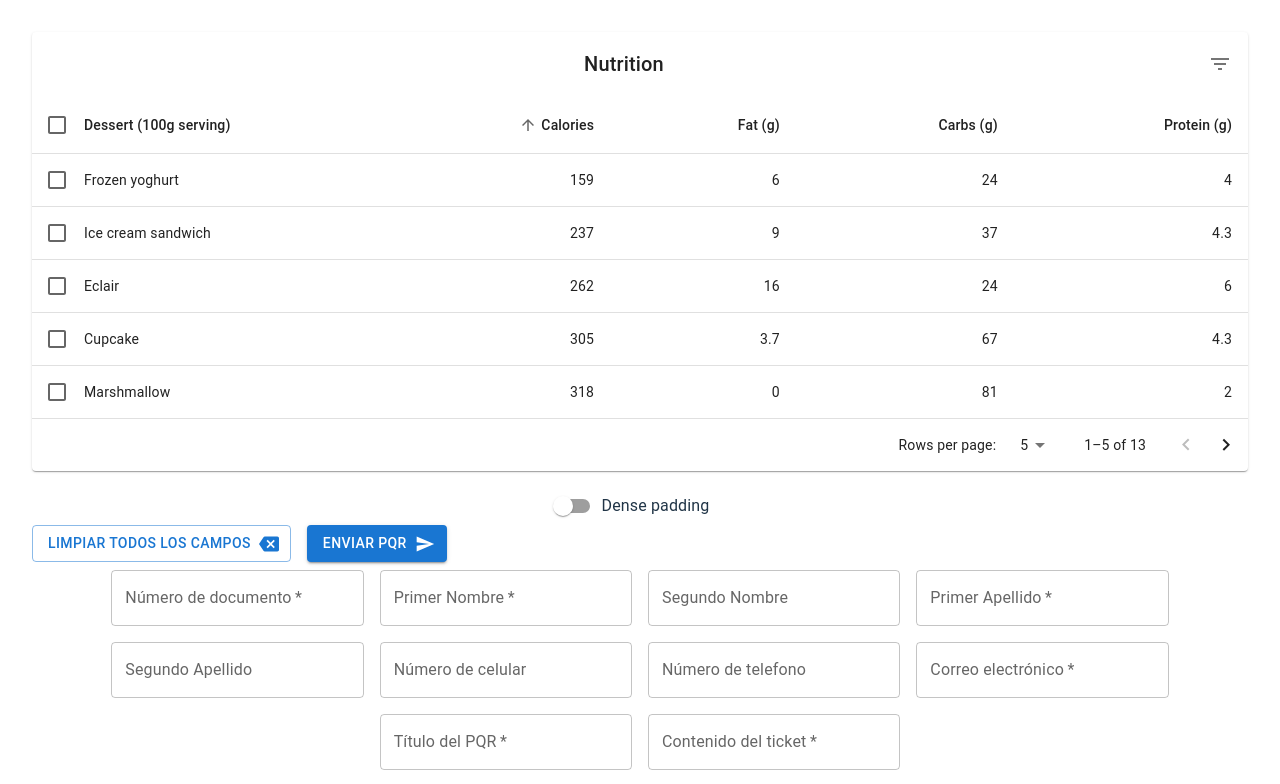
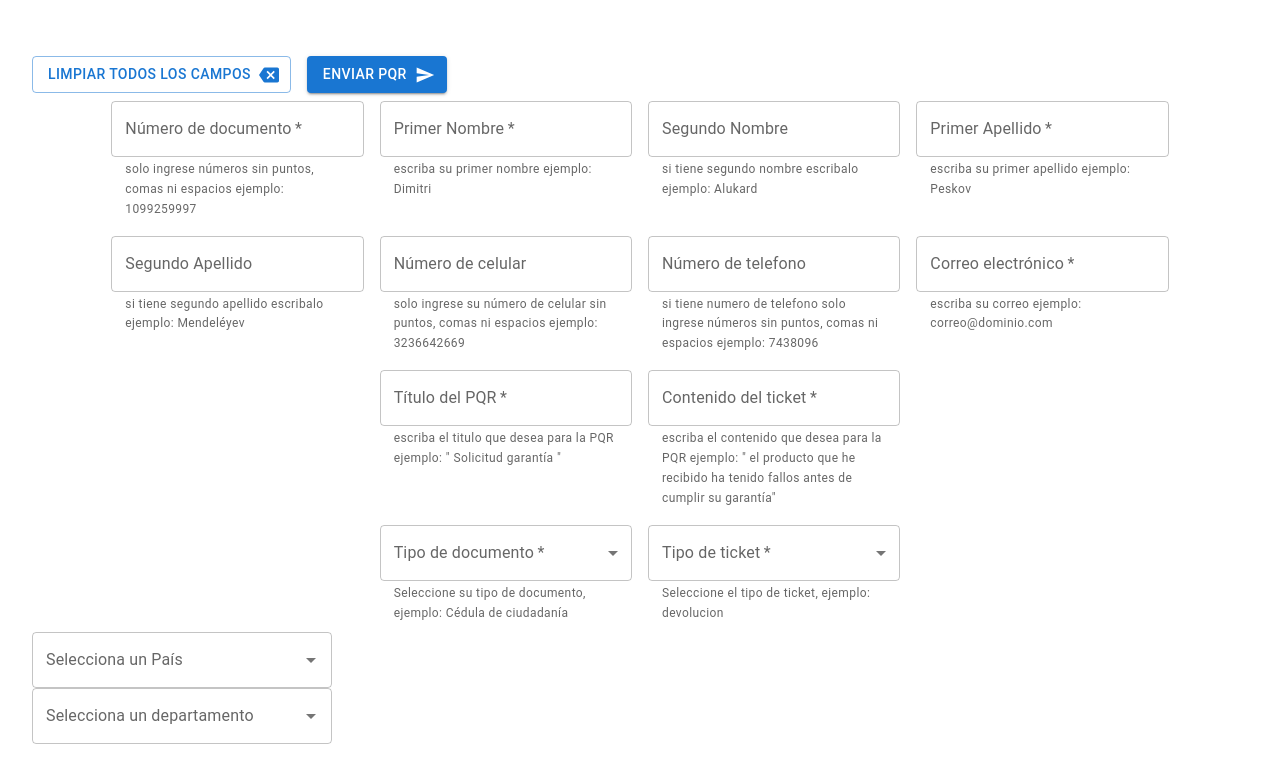
Before and after one commit to Dimitri-Lagares/Tienda-Max-Sport, a React (Vite) app in the folder Tienda-Max-Sport-Front/: page / in a window 1280 px wide. Shown: the top 784 px of the page. Built offline with nearby package versions, Linux system fonts and the light colour scheme; the HTML template or start-up script is replaced by a standard one.

Commit message:
added placeholder

```diff
--- a/Tienda-Max-Sport-Front/src/components/FormPropsTextFields.jsx
+++ b/Tienda-Max-Sport-Front/src/components/FormPropsTextFields.jsx
@@ -5,16 +5,16 @@ import TextField from '@mui/material/TextField';
 export default function FormPropsTextFields() {
 
   const fields = [
-  {"required": true, "label":"Número de documento", "type": "number", "helperText": "solo ingrese números sin puntos, comas ni espacios ejemplo: 1099259997"},
-  {"required": true, "label":"Primer Nombre", "type": "text", "helperText": "escriba su primer nombre ejemplo: Dimitri"},
-  {"required": false, "label":"Segundo Nombre", "type": "text", "helperText": "si tiene segundo nombre escribalo ejemplo: Alukard"},
-  {"required": true, "label":"Primer Apellido", "type": "text", "helperText": "escriba su primer apellido ejemplo: Peskov"},
-  {"required": false, "label":"Segundo Apellido", "type": "text", "helperText": "si tiene segundo apellido escribalo ejemplo: Mendeléyev"},
-  {"required": false, "label":"Número de celular", "type": "number", "helperText": "solo ingrese su número de celular sin puntos, comas ni espacios ejemplo: 3236642669"},
-  {"required": false, "label":"Número de telefono", "type": "number", "helperText": "si tiene numero de telefono solo ingrese números sin puntos, comas ni espacios ejemplo: 7438096"},
-  {"required": true, "label":"Correo electrónico", "type": "email", "helperText": "escriba su correo ejemplo: correo@dominio.com"},
-  {"required": true, "label":"Título del PQR", "type": "text", "helperText": "escriba el titulo que desea para la PQR ejemplo: \" Solicitud garantía \""},
-  {"required": true, "label":"Contenido del ticket", "type": "text", "helperText": "escriba el contenido que desea para la PQR ejemplo: \" el producto que he recibido ha tenido fallos antes de cumplir su garantía\""},
+  {"required": true, "label":"Número de documento", "type": "number", "placeholder":"1099259997", "helperText": "solo ingrese números sin puntos, comas ni espacios ejemplo: 1099259997"},
+  {"required": true, "label":"Primer Nombre", "type": "text", "placeholder":"Dimitri", "helperText": "escriba su primer nombre ejemplo: Dimitri"},
+  {"required": false, "label":"Segundo Nombre", "type": "text", "placeholder":"Alukard", "helperText": "si tiene segundo nombre escribalo ejemplo: Alukard"},
+  {"required": true, "label":"Primer Apellido", "type": "text", "placeholder":"Peskov", "helperText": "escriba su primer apellido ejemplo: Peskov"},
+  {"required": false, "label":"Segundo Apellido", "type": "text", "placeholder":"Mendeléyev", "helperText": "si tiene segundo apellido escribalo ejemplo: Mendeléyev"},
+  {"required": false, "label":"Número de celular", "type": "number", "placeholder":"3236642669", "helperText": "solo ingrese su número de celular sin puntos, comas ni espacios ejemplo: 3236642669"},
+  {"required": false, "label":"Número de telefono", "type": "number", "placeholder":"7438096", "helperText": "si tiene numero de telefono solo ingrese números sin puntos, comas ni espacios ejemplo: 7438096"},
+  {"required": true, "label":"Correo electrónico", "type": "email", "placeholder":"correo@dominio.com", "helperText": "escriba su correo ejemplo: correo@dominio.com"},
+  {"required": true, "label":"Título del PQR", "type": "text", "placeholder":"Solicitud garantía", "helperText": "escriba el titulo que desea para la PQR ejemplo: \" Solicitud garantía \""},
+  {"required": true, "label":"Contenido del ticket", "type":"text", "placeholder":"el producto que he recibido ha tenido fallos antes de cumplir su garantía", "helperText": "escriba el contenido que desea para la PQR ejemplo: \" el producto que he recibido ha tenido fallos antes de cumplir su garantía\""},
 
 ]
 
@@ -36,7 +36,8 @@ export default function FormPropsTextFields() {
               label={field.label}
               variant="outlined"
               type={field.type}
-              placeholder={field.helperText}
+              helperText={field.helperText}
+              placeholder={field.placeholder}
             />
           ))
         }
--- a/Tienda-Max-Sport-Front/src/pages/Home.jsx
+++ b/Tienda-Max-Sport-Front/src/pages/Home.jsx
@@ -1,4 +1,3 @@
-import EnhancedTable from '../components/EnhancedTable'
 import IconLabelButtons from '../components/IconLabelButtons'
 import FormPropsTextFields from '../components/FormPropsTextFields'
 import SelectOtherProps from '../components/SelectOtherProps'
@@ -10,7 +9,6 @@ function Home() {
 
   return (
     <>
-      <EnhancedTable/>
       <IconLabelButtons/>
       <FormPropsTextFields/>
       <SelectOtherProps/>
--- a/Tienda-Max-Sport-Front/src/pages/Pqr.jsx
+++ b/Tienda-Max-Sport-Front/src/pages/Pqr.jsx
@@ -1,9 +1,10 @@
 import React from 'react'
+import EnhancedTable from '../components/EnhancedTable'
 
 const Pqr = () => {
   return (
-    <div>Pqr</div>
-  )
+    <EnhancedTable/>
+    )
 }
 
 export default Pqr
```
